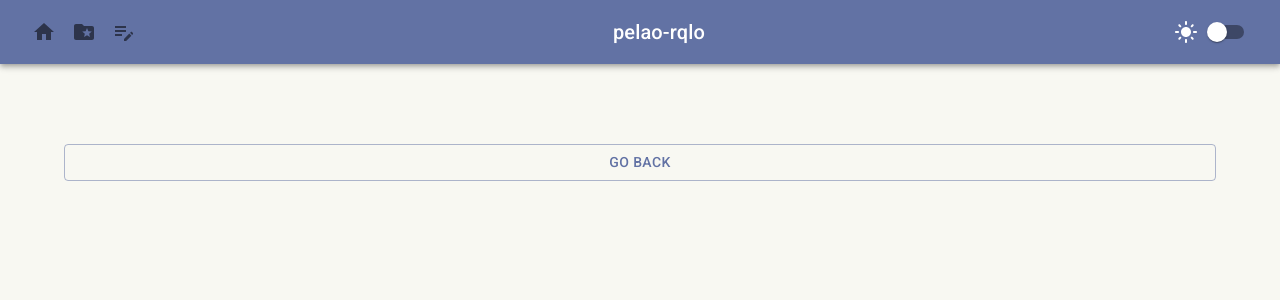
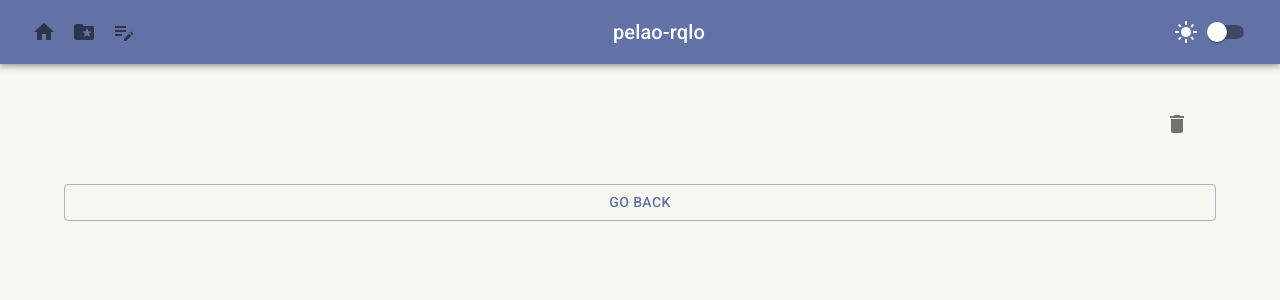
Before and after one commit to v4rgas/HairlessLifting, a React (Vite) app: page /split/1 in a window 1280 px wide. Shown: the top 300 px of the page. Built offline with nearby package versions, Linux system fonts and the light colour scheme.

Commit message:
feat: Add delete functionality to SplitViewer component

```diff
--- /dev/null
+++ b/src/DeleteButton.jsx
@@ -0,0 +1,8 @@
+import DeleteIcon from '@mui/icons-material/Delete';
+import { IconButton } from '@mui/material';
+
+export default function DeleteButton({onClick = () => {}, sx = {} }){
+    return <IconButton onClick={onClick} sx={sx}>
+        <DeleteIcon/>
+    </IconButton>
+}
--- a/src/SplitViewer.jsx/SplitVIewer.jsx
+++ b/src/SplitViewer.jsx/SplitVIewer.jsx
@@ -1,22 +1,42 @@
-import { Container, TableContainer, Table, TableHead, TableRow, TableCell, Paper, Typography, Divider, TableBody, Stack  } from "@mui/material";
-import { useParams } from "react-router-dom";
+import { Container, Typography, Stack, Grid  } from "@mui/material";
+import { useNavigate, useParams } from "react-router-dom";
 import useStorage from "../utils/useStorage";
 import GoBackButton from "../GoBackButton";
 import WorkoutDayViewer from "./WorkoutDayViewer";
+import DeleteButton from "../DeleteButton";
 
 export default function SplitViewer() {
     const { splitId } = useParams();
 
-    const { getSplits } = useStorage();
+    const { getSplits, deleteSplit } = useStorage();
     const split = getSplits()[splitId];
+
+    const navigate = useNavigate()
 
     return (
         <Container>
-            <Stack spacing={5}>
-                <Typography variant="h3">{split?.splitName}</Typography>
-                {split?.workoutDays?.map((workoutDay, index) => <WorkoutDayViewer key={index} workoutDay={workoutDay} />)}
-                <GoBackButton/>
-            </Stack>
+            <Grid container spacing={5}>
+                <Grid xs={11} item>
+                    <Typography variant="h3">{split?.splitName}</Typography>
+                </Grid>
+
+                <Grid xs={1} item>
+                    <DeleteButton onClick={()=>{
+
+                        deleteSplit(splitId);
+                        navigate("/saved")
+                    }}></DeleteButton>
+                </Grid>
+
+                {split?.workoutDays?.map((workoutDay, index) =>
+                <Grid xs={12} item> <WorkoutDayViewer key={index} workoutDay={workoutDay} /> </Grid>
+                )}
+
+                <Grid xs={12} item>
+                    <GoBackButton/>
+                </Grid>
+
+            </Grid>
         </Container>
     );
 }
--- a/src/utils/useStorage.jsx
+++ b/src/utils/useStorage.jsx
@@ -10,6 +10,11 @@ export default function useStorage(){
         getSplits: () => {
             return splits
         },
+        deleteSplit: (splitId) => {
+            const newSplits = {...splits}
+            delete newSplits[splitId]
+            setSplits(newSplits)
+        }
 
     }
 }
```
